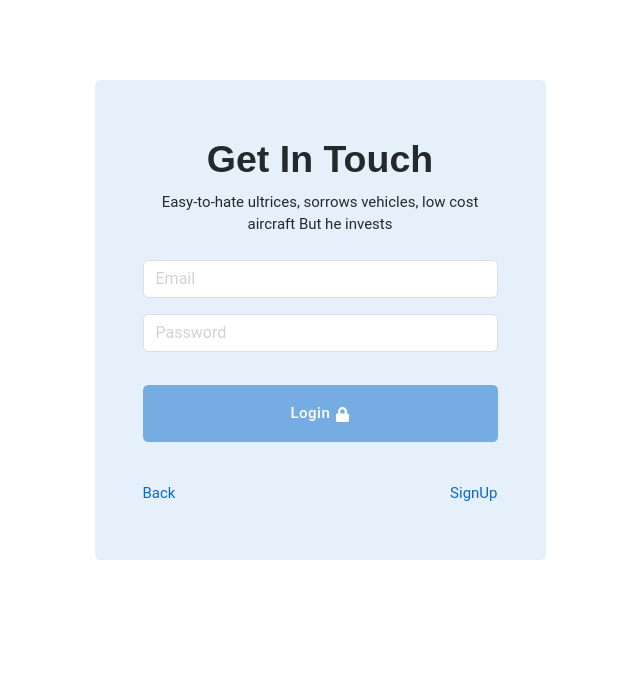
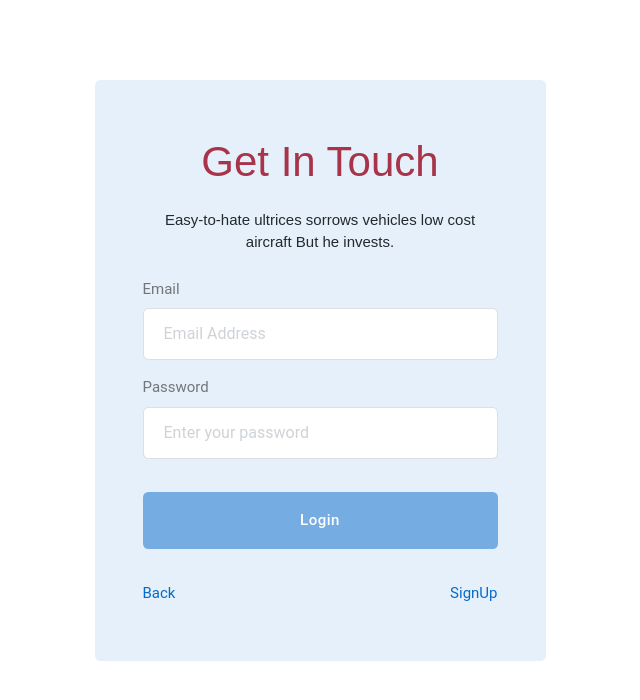
Before and after one commit to fardeen2636/reactjs-project, a Next.js app: page /login in a window 1280 px wide. Shown: the top 700 px of the page, without its empty margins (320-960 px from the left). Built offline with nearby package versions, Linux system fonts and the light colour scheme.

Commit message:
Login Form & Field Formik & UserList

```diff
--- a/components/loginPage/index.js
+++ b/components/loginPage/index.js
@@ -1,86 +1,117 @@
-import React, { useState } from "react";
-import { Button, Form, Alert } from "react-bootstrap";
-import { FaLock } from "react-icons/fa";
+import React from "react";
+// import HeadPage from "../layout/headPage";
+// import HEAD_TITLES from "@/utils/constants/titleConstants";
+import styles from "./styles.module.css";
+import { Button, Form, Spinner } from "react-bootstrap";
+import { Field, Formik } from "formik";
+import axios from "axios";
 
+import * as yup from "yup";
+import InputField from "../fields/inputFields";
+
+const defaultValues = {
+  email: "",
+  password: "",
+};
 
 function Login() {
-  const [email, setEmail] = useState("");
-  const [password, setPassword] = useState("");
-  const [validated, setValidated] = useState(false);
-  const [showError, setShowError] = useState(false);
+  const handleFormSubmit = async (values) => {
+    await axios
+      .post("https://reqres.in/api/login", {
+        email: values.email,
+        password: values.password,
+      })
+      .then(function (response) {
+        localStorage.setItem("userAuthToken", response.data.token);
+        window.location = "/users";
+      })
+      .catch(function (error) {
+        if (error?.response?.status == 400) {
+          alert(error.response?.data?.error);
+        } else {
+          alert(error.message);
+        }
+      });
+  };
 
-  const handleSubmit = (event) => {
-    const form = event.currentTarget;
-    event.preventDefault();
-    if (form.checkValidity() === false) {
-      event.stopPropagation();
-    } else {
-
-      console.log("Email:", email);
-      console.log("Password:", password);
-
-    }
-    setValidated(true);
-
-
-    if (email !== "example@example.com" || password !== "password") {
-      setShowError(true);
-    }
-  };
+  const validationSchema = yup.object().shape({
+    email: yup.string().required().email(),
+    password: yup.string().required().min(5).max(20),
+    // terms: yup.bool().required().oneOf([true], "Terms must be accepted"),
+  });
 
   return (
     <>
+      {/* <HeadPage title={HEAD_TITLES.login}> */}
         <section>
           <div className="container my-3 pt-5">
             <div className="row d-flex justify-content-center mt-3">
               <div className="col-lg-5 col-md-7 col-12">
-              <Form noValidate validated={validated} onSubmit={handleSubmit}>
-                <div className="bg-primary bg-opacity-10 p-md-5 p-2 pt-4 rounded">
+                {/* <Alert key="danger" variant="danger">
+                  This is a alert—check it out!
+                </Alert> */}
+                <Formik
+                  validationSchema={validationSchema}
+                  onSubmit={handleFormSubmit}
+                  initialValues={defaultValues}
+                >
+                  {({ handleSubmit, isSubmitting }) => {
+                    return (
+                      <Form noValidate onSubmit={handleSubmit}>
+                        <div
+                          className={`${styles.contactFormWrapper} bg-primary bg-opacity-10 p-md-5 p-2 pt-4 rounded`}
+                        >
                           <div className="row my-2">
                             <div className="col-12">
-                      <h2 className="text-center">Get In Touch</h2>
-                      <p className="text-center text-dark">
-                        Easy-to-hate ultrices, sorrows vehicles, low cost aircraft But he invests
+                              <h2
+                                className={`${styles.contactFormHeading} text-center`}
+                              >
+                                Get In Touch
+                              </h2>
+                              <p
+                                className={`${styles.contactFormParagh} text-center text-dark`}
+                              >
+                                Easy-to-hate ultrices sorrows
+                                vehicles low cost aircraft But he invests.
                               </p>
                             </div>
                             <div className="col-12 my-2">
-                      <Form.Group controlId="email">
-                        <Form.Control
-                          required
-                          type="email"
-                          placeholder="Email"
-                          value={email}
-                          onChange={(e) => setEmail(e.target.value)}
+                              <Field
+                                name="email"
+                                placeholder="Email Address"
+                                label="Email"
+                                component={InputField}
                               />
-                        <Form.Control.Feedback type="invalid">
-                          Please provide a valid email.
-                        </Form.Control.Feedback>
-                      </Form.Group>
                             </div>
                             <div className="col-12 my-2">
-                      <Form.Group controlId="password">
-                        <Form.Control
-                          required
+                              <Field
                                 type="password"
-                          placeholder="Password"
-                          value={password}
-                          onChange={(e) => setPassword(e.target.value)}
+                                name="password"
+                                label="Password"
+                                placeholder="Enter your password"
+                                component={InputField}
                               />
-                        <Form.Control.Feedback type="invalid">
-                          Please provide a password.
-                        </Form.Control.Feedback>
-                      </Form.Group>
                             </div>
 
-                    {showError && (
-                      <div className="col-12 my-2">
-                        <Alert variant="danger">Invalid email or password.</Alert>
-                      </div>
+                            <div className="col-12 mx-auto my-2 mt-4">
+                              <Button
+                                disabled={isSubmitting}
+                                type="submit"
+                                // variant={isSubmitting ? "secondary" : "primary"}
+                                className={`btn w-100 ${
+                                  isSubmitting ? "bg-secondary" : "bg-primary"
+                                } bg-opacity-50 py-3 text-white me-2 mb-4 mb-sm-0`}
+                              >
+                                {/* {isSubmitting ? "Submitting..." : "Login >>"} */}
+                                {isSubmitting ? (
+                                  <Spinner animation="border" role="status">
+                                    <span className="visually-hidden">
+                                      Loading...
+                                    </span>
+                                  </Spinner>
+                                ) : (
+                                  "Login"
                                 )}
-
-                    <div className="col-12 mx-auto my-2 mt-4">
-                      <Button type="submit" className="btn w-100 bg-primary bg-opacity-50 py-3 text-white">
-                        Login <FaLock />
                               </Button>
                             </div>
 
@@ -90,16 +121,20 @@ function Login() {
                               </a>
                               <a href="signup.html">
                                 {" "}
-                        SignUp <i className="fa fa-arrow-Right"></i>
+                                SignUp <i className="fa fa-arrow-right"></i>
                               </a>
                             </div>
                           </div>
                         </div>
                       </Form>
+                    );
+                  }}
+                </Formik>
               </div>
             </div>
           </div>
         </section>
+      {/* </HeadPage> */}
     </>
   );
 }
--- a/next.config.js
+++ b/next.config.js
@@ -1,6 +1,10 @@
 /** @type {import('next').NextConfig} */
 const nextConfig = {
   reactStrictMode: true,
+  images:{
+    domains:['reqres.in']
+  }
 }
 
+
 module.exports = nextConfig
--- a/package.json
+++ b/package.json
@@ -11,12 +11,15 @@
   "dependencies": {
     "axios": "^1.6.3",
     "bootstrap": "^5.3.2",
+    "formik": "^2.4.5",
     "next": "14.0.4",
     "react": "^18",
     "react-bootstrap": "^2.9.2",
+    "react-content-loader": "^6.2.1",
     "react-countup": "^6.5.0",
     "react-dom": "^18",
-    "react-icons": "^4.12.0"
+    "react-icons": "^4.12.0",
+    "yup": "^1.3.3"
   },
   "devDependencies": {
     "eslint": "^8",
```
Also changed, not shown: components/usersPage/index.js (added, +86 -0 lines), components/usersPage/user.js (added, +70 -0 lines), pages/users/index.js (added, +13 -0 lines), 1 other file (tests, documents, lock files or other folders). Lines whose indentation alone changed are shown as unchanged.
